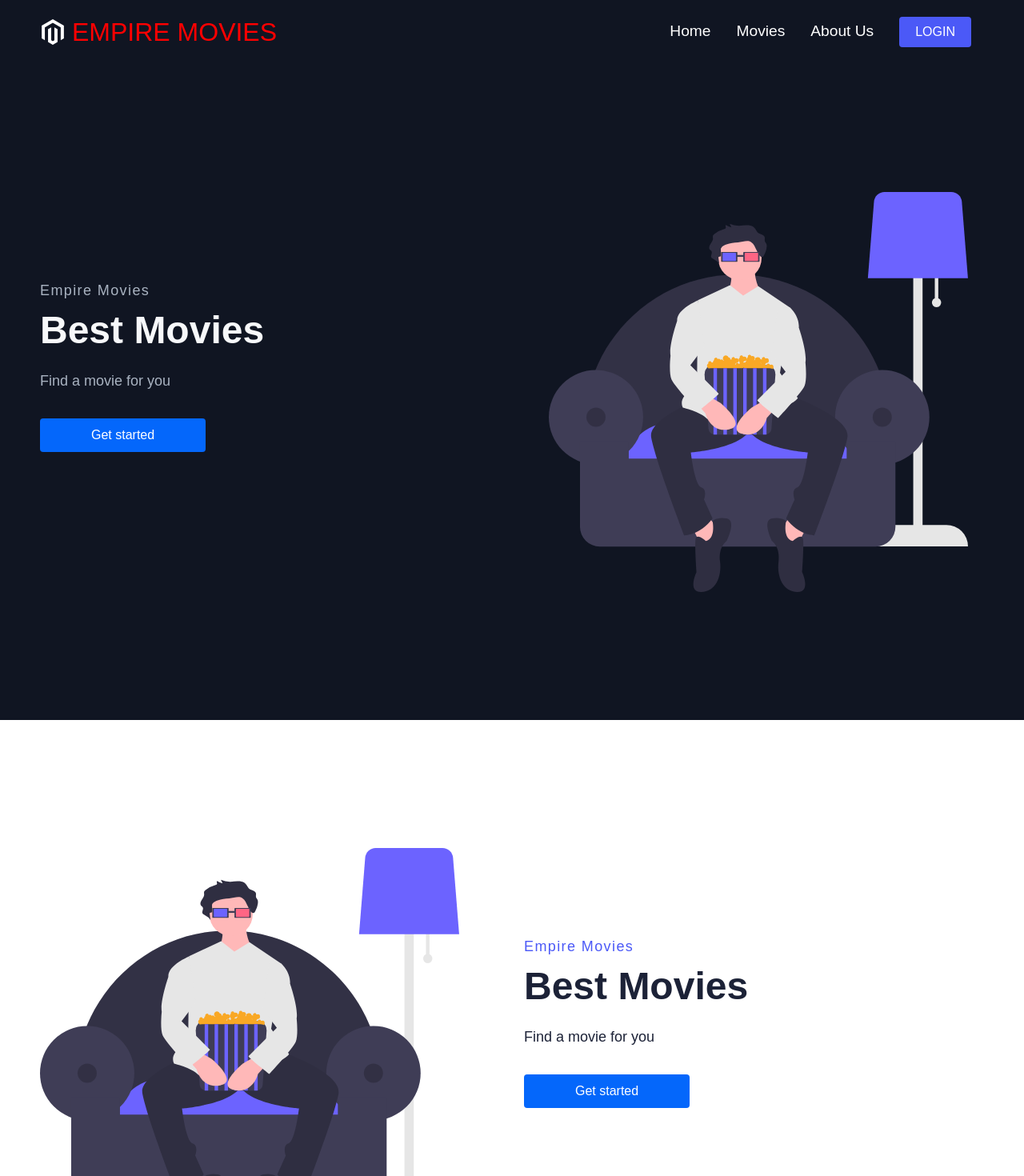
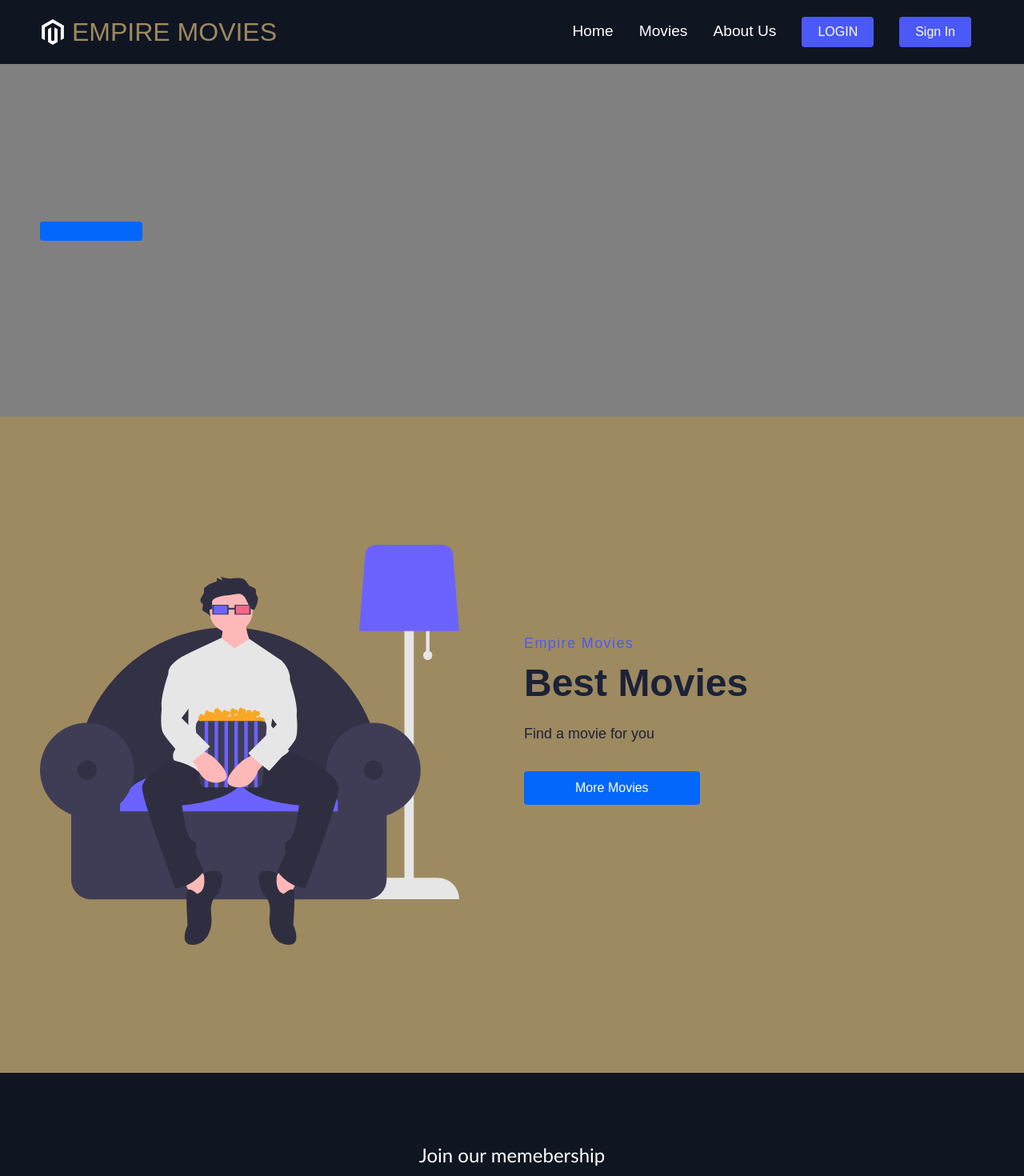
Before and after one commit to Hawri14/empire, a React (Create React App) app in the folder empire-movies/: page / in a window 1280 px wide. Shown: the top 1470 px of the page at 80% size. Built offline with nearby package versions, Linux system fonts and the light colour scheme.

Commit message:
made some things custom

```diff
--- a/empire-movies/src/components/MoreInfo/MoreInfo.elements.js
+++ b/empire-movies/src/components/MoreInfo/MoreInfo.elements.js
@@ -4,7 +4,7 @@ import styled from 'styled-components'
 export const Infosec = styled.div`
 color: #fff;
 padding: 160px 0;
-background: ${({ lightBg}) => (lightBg ? '#fff' : '#101522')};  //this just means if lightBg is true then make the page white  else make it #101522
+background: ${({ lightBg}) => (lightBg ? '#9E8A60' : 'grey')};  //this just means if lightBg is true then make the page white  else make it #101522
 `;
 
 export const InfoRow = styled.div`
--- a/empire-movies/src/components/Navbar/Navbar.elements.js
+++ b/empire-movies/src/components/Navbar/Navbar.elements.js
@@ -25,7 +25,7 @@ ${Container}
 `;
 /*this is the css for the navbar, for the logo part and the text*/
 export const NavLogo = styled(Link)`
-color: red;
+color: #9E8A60;
 justify-self: flex-start;
 cursor: pointer;
 text-decoration: none;
--- a/empire-movies/src/components/Navbar/Navbar.js
+++ b/empire-movies/src/components/Navbar/Navbar.js
@@ -65,6 +65,19 @@ const Navbar = () => {
                                     </NavBtnLink>
                             )}
                         </NavItemBtn>
+                        <NavItemBtn>
+                            {Button ? (
+                                <NavBtnLink to="/Sign In">
+                                    <Button primary>Sign In</Button>
+                                    </NavBtnLink>
+                                    ) : (
+                                    <NavBtnLink to="/Sign In">
+                                        <Button fontBig primary>
+                                            Sign In
+                                        </Button>
+                                    </NavBtnLink>
+                            )}
+                        </NavItemBtn>
                         </NavMenu>
             </NavbarContainer>
         </Nav>
--- a/empire-movies/src/pages/HomePage/Data.js
+++ b/empire-movies/src/pages/HomePage/Data.js
@@ -4,13 +4,13 @@ export const homeObjOne = {
     imgStart: '',
     lightTopLine: true,    //we use true and false to change if we want dark more or light mode
     lightTextDesc: true,
-    buttonLabel: 'Get started',    //this is for the top part of the info section on the homepage
-    description: 'Find a movie for you',
-    headline: 'Best Movies',
+    buttonLabel: '',    //this is for the top part of the info section on the homepage
+    description: '',
+    headline: '',
     lightText: true,
-    topLine: 'Empire Movies',
-    img: require('../../images/svg1.svg').default, //here we say require otherwise the image will not show but we have to put .default to make it show too
-    alt: 'Image',
+    topLine: '',
+    img: '', //here we say require otherwise the image will not show but we have to put .default to make it show too
+    alt: '',
     start: '',
 };
 
@@ -20,7 +20,7 @@ export const homeObjTwo = {
     imgStart: 'start',
     lightTopLine: false,
     lightTextDesc: false,
-    buttonLabel: 'Get started',
+    buttonLabel: 'More Movies',
     description: 'Find a movie for you',
     headline: 'Best Movies',
     lightText: false,
```
Also changed, not shown: 1 other file (tests, documents, lock files or other folders).
